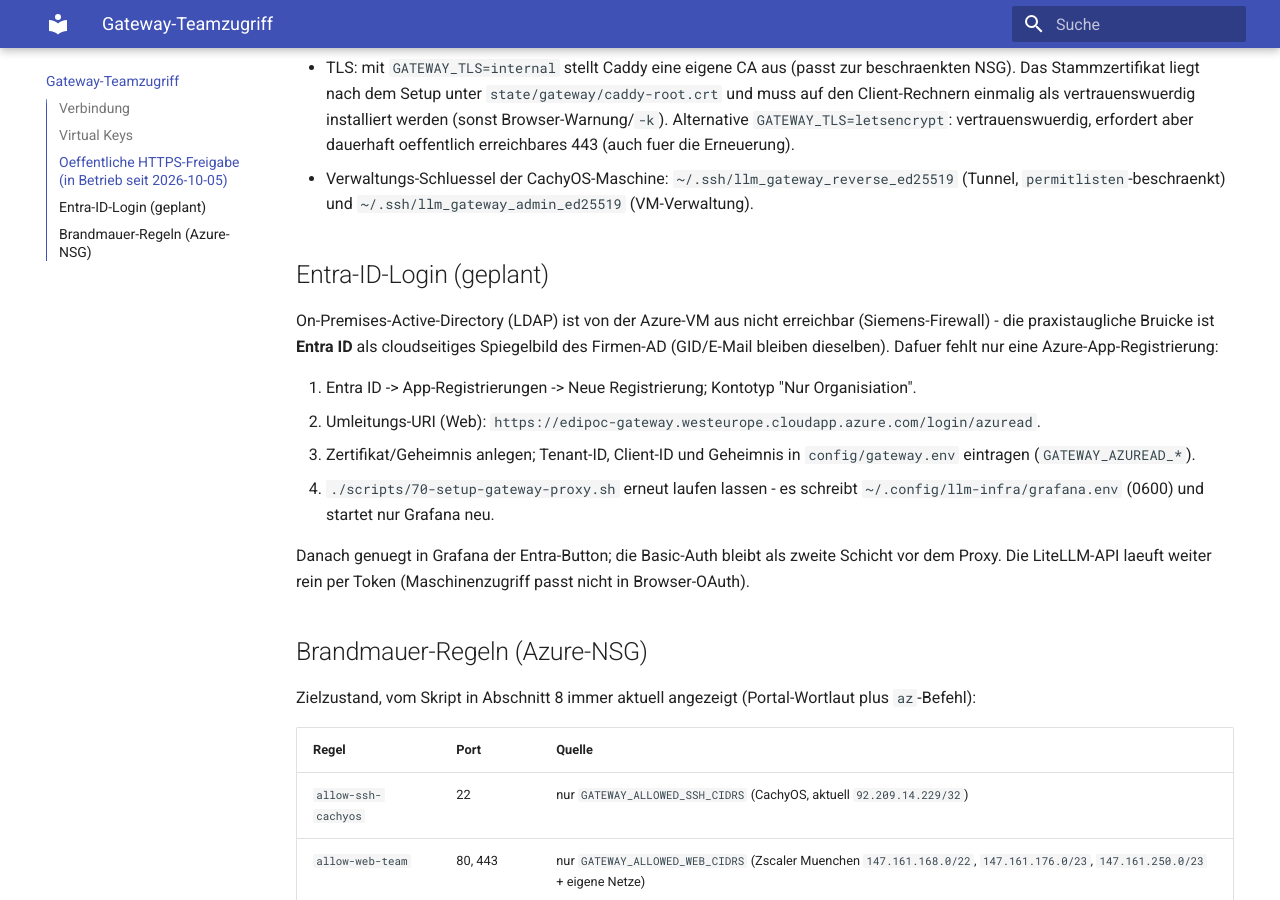
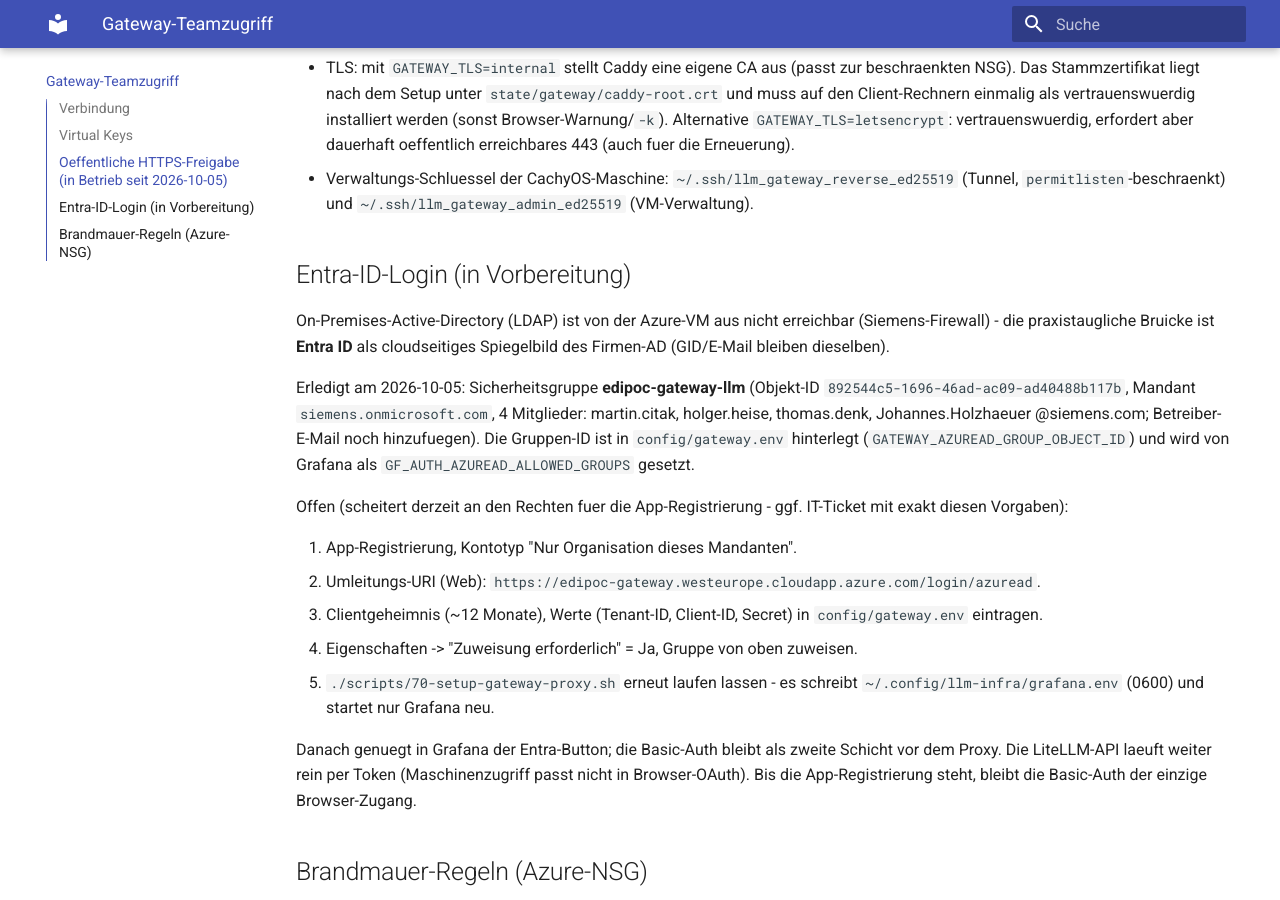
Before and after one commit to thomasdenk79-cyber/llm-infra-setup, an MkDocs documentation site: the page built from docs/gateway-access.md, in a window 1280 px wide and 900 px high, scrolled down 1462 px. Built offline with MkDocs 1.6.1 and Material for MkDocs 9.7.7, drawn with Linux system fonts in a browser that asks for light colours.

Commit message:
feat: wire entra group id into gateway proxy and record provisioning state
- GATEWAY_AZUREAD_GROUP_OBJECT_ID feeds GF_AUTH_AZUREAD_ALLOWED_GROUPS
- docs record security group edipoc-gateway-llm (object id, members,
  tenant) and the still-missing app registration with exact ticket values

```diff
--- a/docs/gateway-access.md
+++ b/docs/gateway-access.md
@@ -71,24 +71,35 @@
   `~/.ssh/llm_gateway_reverse_ed25519` (Tunnel, `permitlisten`-beschraenkt)
   und `~/.ssh/llm_gateway_admin_ed25519` (VM-Verwaltung).
 
-## Entra-ID-Login (geplant)
+## Entra-ID-Login (in Vorbereitung)
 
 On-Premises-Active-Directory (LDAP) ist von der Azure-VM aus nicht erreichbar
 (Siemens-Firewall) - die praxistaugliche Bruicke ist **Entra ID** als
 cloudseitiges Spiegelbild des Firmen-AD (GID/E-Mail bleiben dieselben).
-Dafuer fehlt nur eine Azure-App-Registrierung:
 
-1. Entra ID -> App-Registrierungen -> Neue Registrierung; Kontotyp
-   "Nur Organisiation".
+Erledigt am 2026-10-05: Sicherheitsgruppe **edipoc-gateway-llm**
+(Objekt-ID `892544c5-1696-46ad-ac09-ad40488b117b`, Mandant
+`siemens.onmicrosoft.com`, 4 Mitglieder: martin.citak, holger.heise,
+thomas.denk, Johannes.Holzhaeuer @siemens.com; Betreiber-E-Mail noch
+hinzufuegen). Die Gruppen-ID ist in `config/gateway.env` hinterlegt
+(`GATEWAY_AZUREAD_GROUP_OBJECT_ID`) und wird von Grafana als
+`GF_AUTH_AZUREAD_ALLOWED_GROUPS` gesetzt.
+
+Offen (scheitert derzeit an den Rechten fuer die App-Registrierung - ggf.
+IT-Ticket mit exakt diesen Vorgaben):
+
+1. App-Registrierung, Kontotyp "Nur Organisation dieses Mandanten".
 2. Umleitungs-URI (Web): `https://edipoc-gateway.westeurope.cloudapp.azure.com/login/azuread`.
-3. Zertifikat/Geheimnis anlegen; Tenant-ID, Client-ID und Geheimnis in
-   `config/gateway.env` eintragen (`GATEWAY_AZUREAD_*`).
-4. `./scripts/70-setup-gateway-proxy.sh` erneut laufen lassen - es schreibt
+3. Clientgeheimnis (~12 Monate), Werte (Tenant-ID, Client-ID, Secret) in
+   `config/gateway.env` eintragen.
+4. Eigenschaften -> "Zuweisung erforderlich" = Ja, Gruppe von oben zuweisen.
+5. `./scripts/70-setup-gateway-proxy.sh` erneut laufen lassen - es schreibt
    `~/.config/llm-infra/grafana.env` (0600) und startet nur Grafana neu.
 
 Danach genuegt in Grafana der Entra-Button; die Basic-Auth bleibt als
 zweite Schicht vor dem Proxy. Die LiteLLM-API laeuft weiter rein per Token
-(Maschinenzugriff passt nicht in Browser-OAuth).
+(Maschinenzugriff passt nicht in Browser-OAuth). Bis die App-Registrierung
+steht, bleibt die Basic-Auth der einzige Browser-Zugang.
 
 ## Brandmauer-Regeln (Azure-NSG)
 
```
Also changed, not shown: 2 other files.
